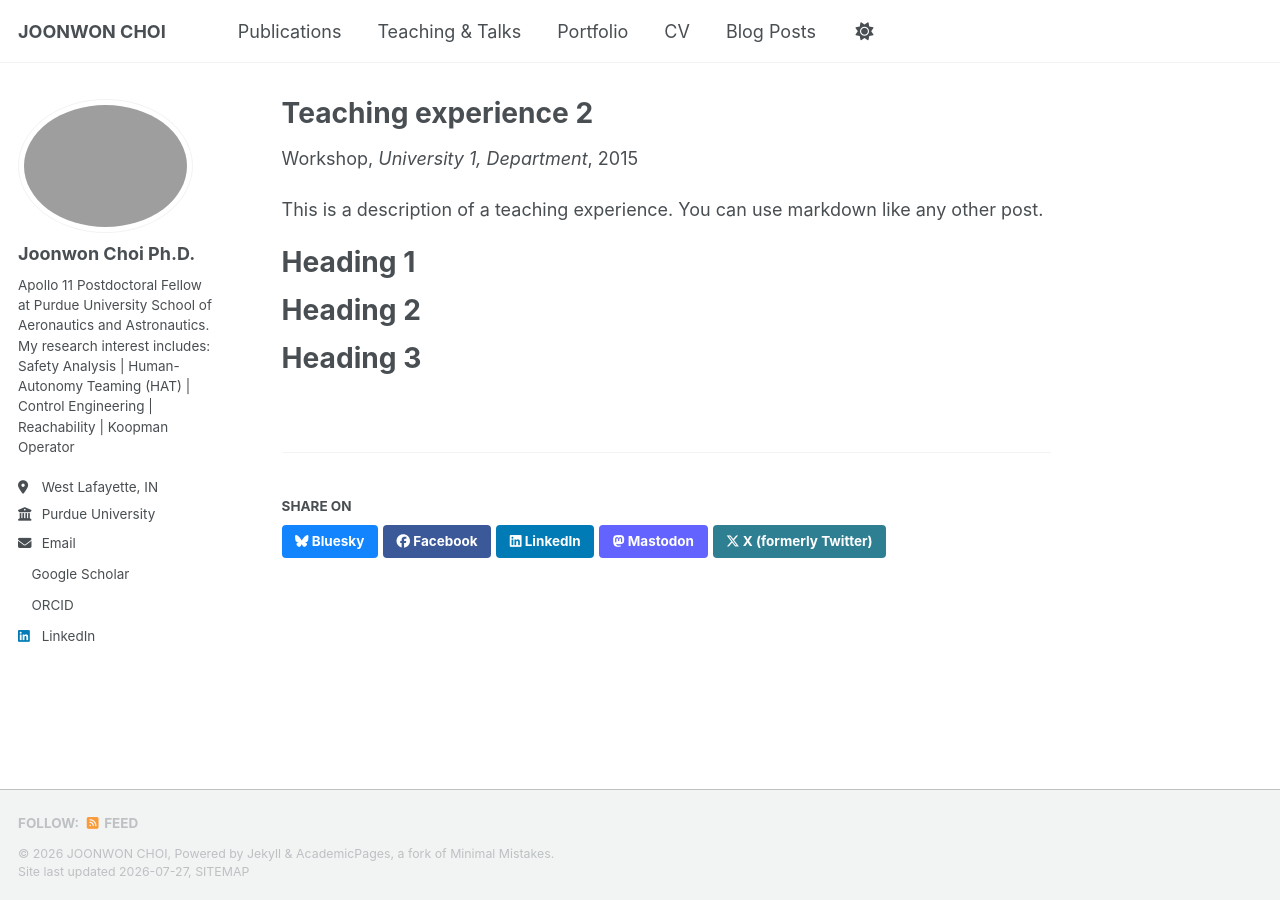
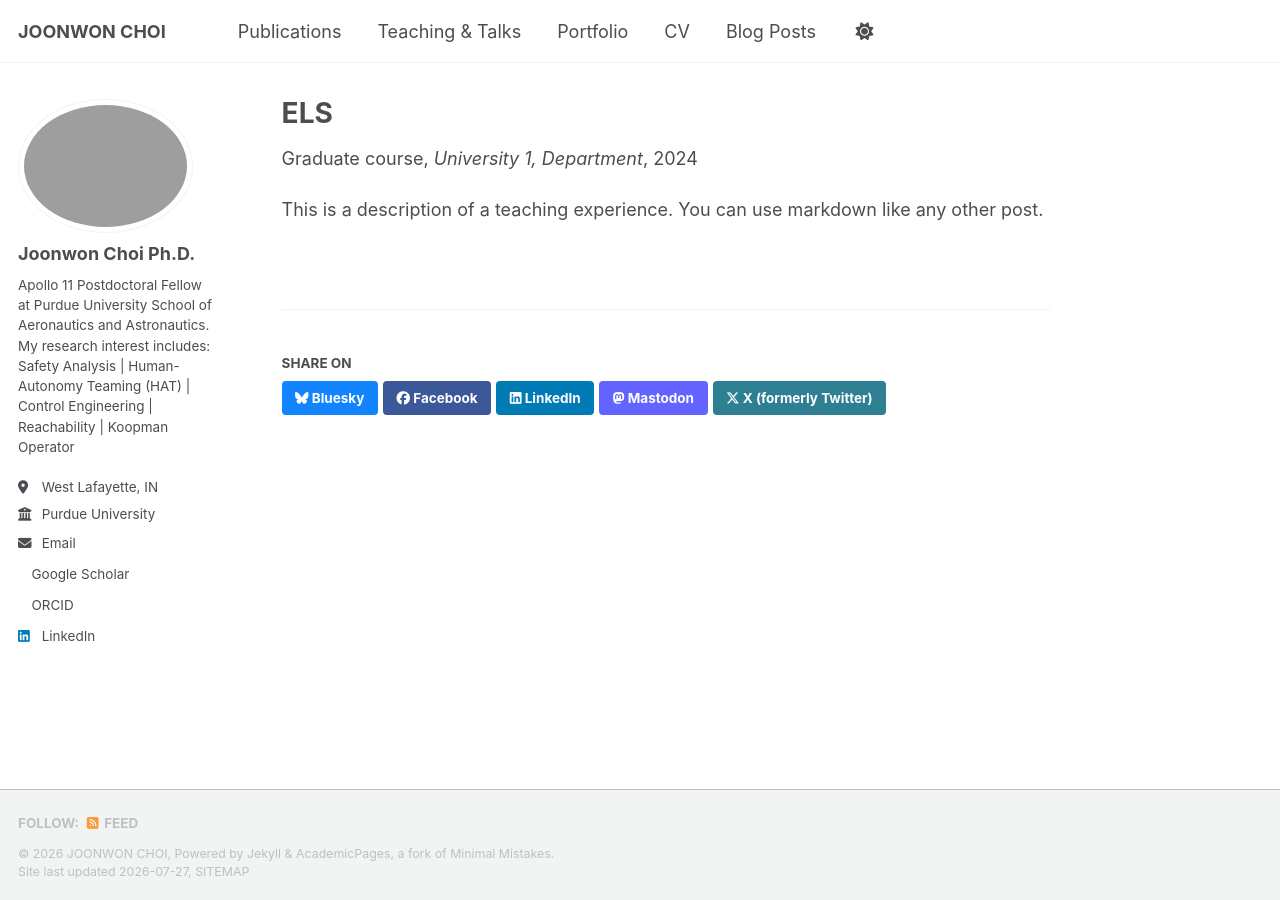
Before and after one commit to netakoi/netakoi.github.io, a Jekyll site: the page built from _teaching/ELS.md, in a window 1280 px wide. Built offline with Jekyll 4.4.1, drawn with Linux system fonts in a browser that asks for light colours; a style sheet for code colours, icons or effects is not loaded.

Commit message:
Update and rename 2015-spring-teaching-2.md to ELS.md

```diff
--- a/_teaching/2015-spring-teaching-2.md
+++ b/_teaching/ELS.md
@@ -1,20 +1,11 @@
 ---
-title: "Teaching experience 2"
+title: "ELS"
 collection: teaching
-type: "Workshop"
-permalink: /teaching/2015-spring-teaching-1
+type: "Graduate course"
+permalink: /teaching/ELS
 venue: "University 1, Department"
-date: 2015-01-01
+date: 2024-01-01
 location: "City, Country"
 ---
 
 This is a description of a teaching experience. You can use markdown like any other post.
-
-Heading 1
-======
-
-Heading 2
-======
-
-Heading 3
-======
```
